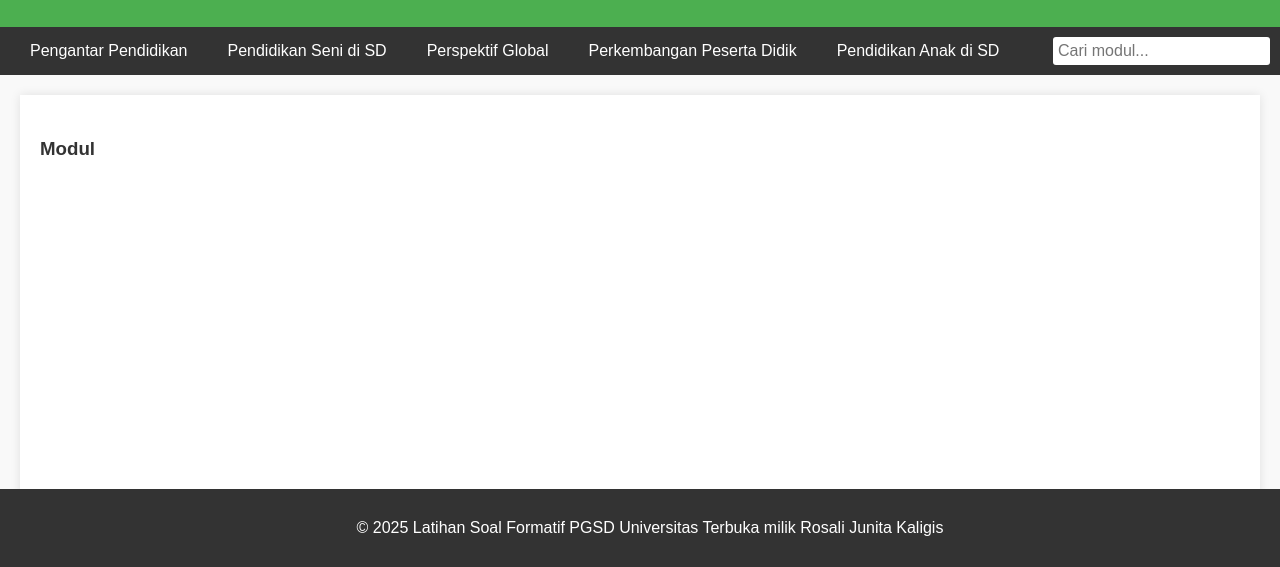
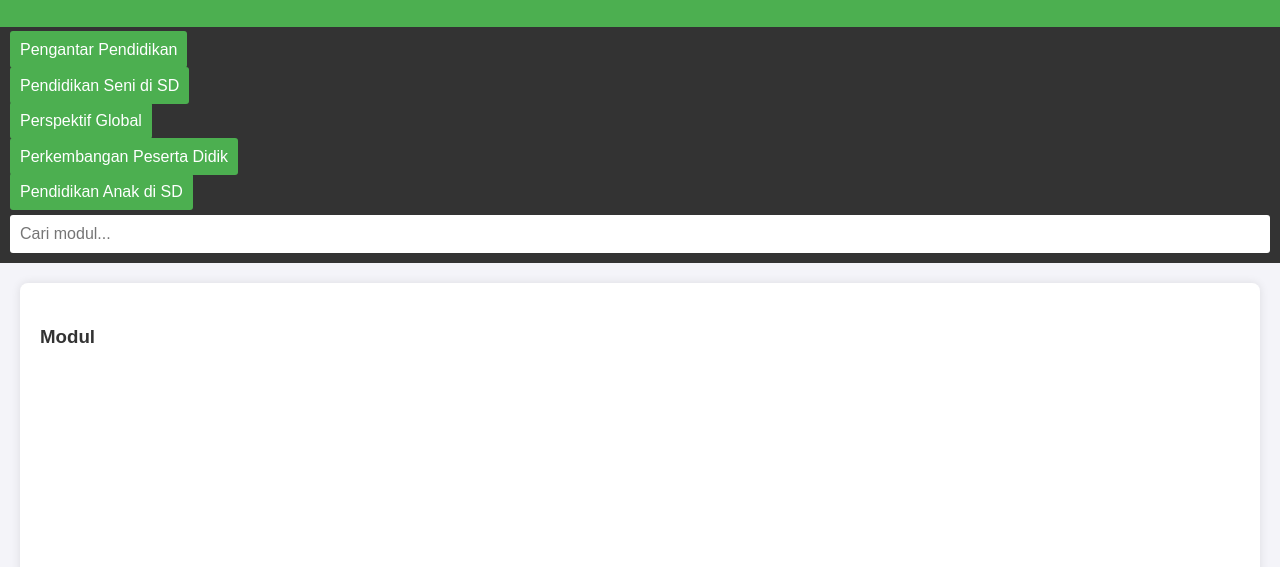
Before and after one commit to emonw2000/yuni-pgsd-ut, a plain HTML site: page index.html in a window 1280 px wide. Shown: the part 233-800 px from the top of the page. Drawn offline with Linux system fonts and the light colour scheme.

Commit message:
rombak tampilan

```diff
--- a/script.js
+++ b/script.js
@@ -1,4 +1,3 @@
-// script.js
 document.addEventListener('DOMContentLoaded', () => {
   const courses = {
     "Pengantar Pendidikan": {
--- a/style.css
+++ b/style.css
@@ -1,10 +1,9 @@
-/* style.css */
 body {
   font-family: Arial, sans-serif;
   line-height: 1.6;
   margin: 0;
   padding: 0;
-  background-color: #f9f9f9;
+  background-color: #f4f4f9; /* Warna latar belakang lembut */
   color: #333;
 }
 
@@ -23,9 +22,6 @@ nav {
   background: #333;
   color: #fff;
   padding: 10px;
-  display: flex;
-  justify-content: space-between;
-  align-items: center;
 }
 
 nav ul {
@@ -33,30 +29,36 @@ nav ul {
   padding: 0;
   margin: 0;
   display: flex;
+  flex-direction: column; /* Navigasi vertikal */
+  gap: 10px;
 }
 
 nav ul li {
-  margin: 0 10px;
+  margin: 0;
 }
 
 nav ul li a {
   color: #fff;
   text-decoration: none;
-  padding: 5px 10px;
+  padding: 10px;
   border-radius: 3px;
+  background: #4CAF50;
+  text-align: center;
 }
 
 nav ul li a:hover,
 nav ul li a.active {
-  background: #4CAF50;
+  background: #357a38;
 }
 
 #search-input {
-  padding: 5px;
+  padding: 10px;
   font-size: 16px;
   border: none;
   border-radius: 3px;
   outline: none;
+  margin-top: 10px;
+  width: calc(100% - 20px); /* Responsif untuk perangkat kecil */
 }
 
 #course-desc {
@@ -78,6 +80,7 @@ nav ul li a.active {
   background: #fff;
   box-shadow: 0 0 10px rgba(0, 0, 0, 0.1);
   margin: 20px;
+  border-radius: 8px;
 }
 
 #iframe-error {
@@ -91,7 +94,17 @@ footer {
   padding: 10px;
   background: #333;
   color: #fff;
-  position: fixed;
+  position: relative;
   bottom: 0;
   width: 100%;
 }
+
+@media (max-width: 768px) {
+  nav ul {
+    gap: 5px;
+  }
+
+  #iframe-content {
+    height: 600px; /* Kurangi tinggi iframe untuk layar kecil */
+  }
+}
```
Also changed, not shown: index.html (+0 -1 lines).
